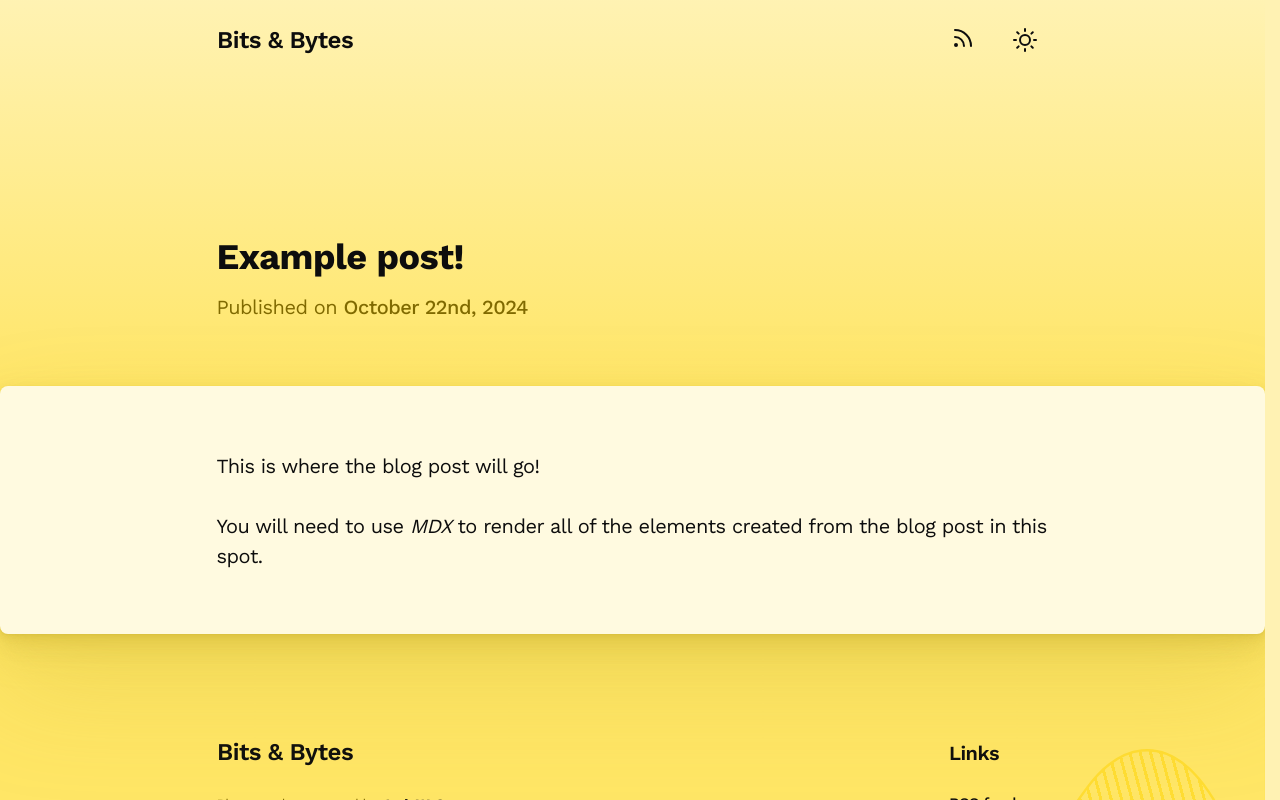
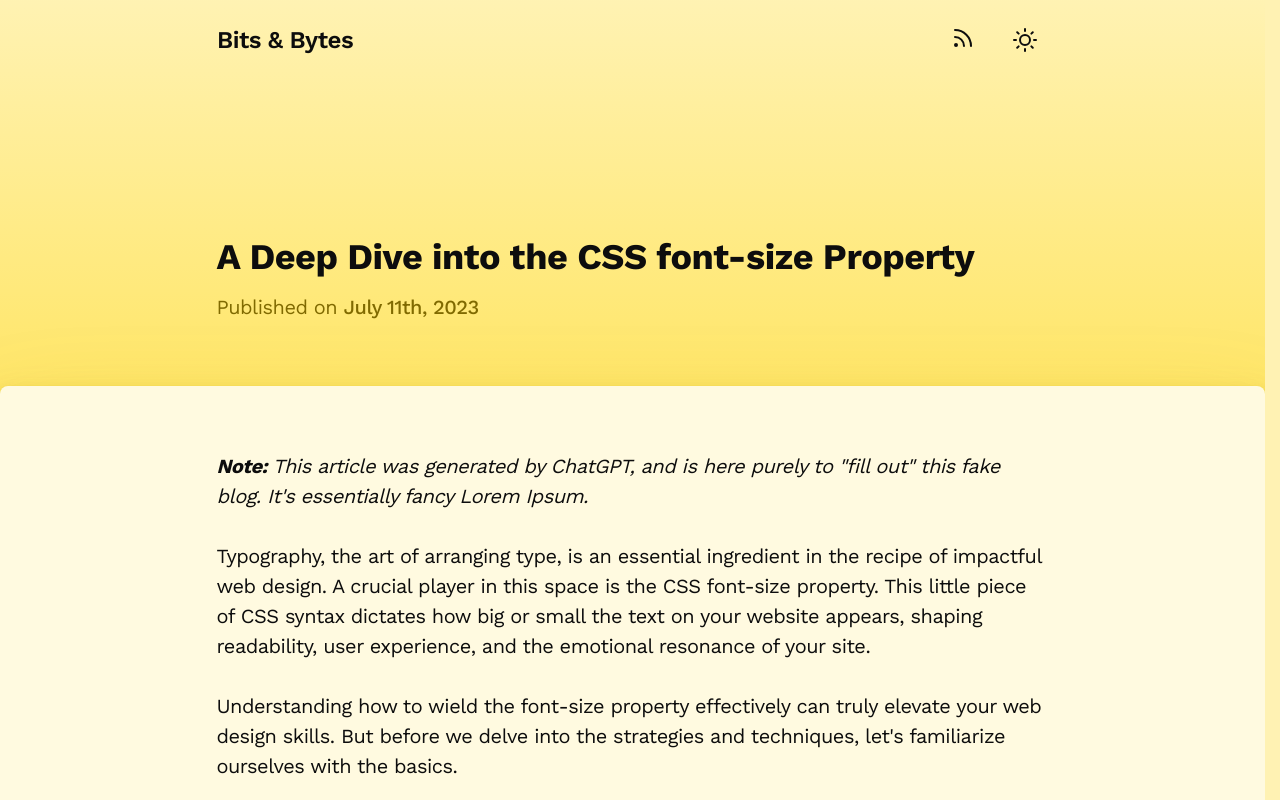
Before and after one commit to marekzelinka/blog, a Next.js app: page /css-fond-size in a window 1280 px wide. Shown: the top 800 px of the page. Built offline with nearby package versions, Linux system fonts and the light colour scheme; a web font is replaced by a local one.

Commit message:
rendering MDX

```diff
--- a/package.json
+++ b/package.json
@@ -14,6 +14,7 @@
     "date-fns": "^4.1.0",
     "gray-matter": "^4.0.3",
     "next": "15.0.0",
+    "next-mdx-remote": "^5.0.0",
     "react": "19.0.0-rc-65a56d0e-20241020",
     "react-dom": "19.0.0-rc-65a56d0e-20241020",
     "react-feather": "^2.0.10"
--- a/src/app/[slug]/page.tsx
+++ b/src/app/[slug]/page.tsx
@@ -1,16 +1,27 @@
 import { BlogHero } from "@/components/blog-hero";
+import { getBlogPost } from "@/utils/posts";
+import { MDXRemote } from "next-mdx-remote/rsc";
 import styles from "./slug.module.css";
 
-export default function BlogPostPage() {
+type BlogPostPageParams = Promise<{ slug: string }>;
+
+export default async function BlogPostPage({
+  params,
+}: {
+  params: BlogPostPageParams;
+}) {
+  const { slug } = await params;
+
+  const blogPost = await getBlogPost(slug);
+
   return (
     <article className={styles.wrapper}>
-      <BlogHero title="Example post!" publishedOn={new Date().toISOString()} />
+      <BlogHero
+        title={blogPost.frontmatter.title}
+        publishedOn={blogPost.frontmatter.publishedOn}
+      />
       <div className={styles.page}>
-        <p>This is where the blog post will go!</p>
-        <p>
-          You will need to use <em>MDX</em> to render all of the elements
-          created from the blog post in this spot.
-        </p>
+        <MDXRemote source={blogPost.content} />
       </div>
     </article>
   );
--- a/src/utils/posts.ts
+++ b/src/utils/posts.ts
@@ -9,9 +9,8 @@ export interface BlogPostMeta {
 }
 
 export interface BlogPost extends BlogPostMeta {
-  slug: string
+  slug: string;
 }
-
 
 export async function getBlogPostList(): Promise<BlogPost[]> {
   const fileNames = await readDirectory("/content");
@@ -34,10 +33,14 @@ export async function getBlogPostList(): Promise<BlogPost[]> {
   );
 }
 
-export async function loadBlogPost(slug: string) {
+export async function getBlogPost(
+  slug: string,
+): Promise<{ frontmatter: BlogPostMeta; content: string }> {
   const rawContent = await readFile(`/content/${slug}.mdx`);
 
-  const { data: frontmatter, content } = matter(rawContent);
+  const { data, content } = matter(rawContent);
+
+  const frontmatter = data as BlogPostMeta;
 
   return { frontmatter, content };
 }
```
Also changed, not shown: 1 other file (tests, documents, lock files or other folders).
